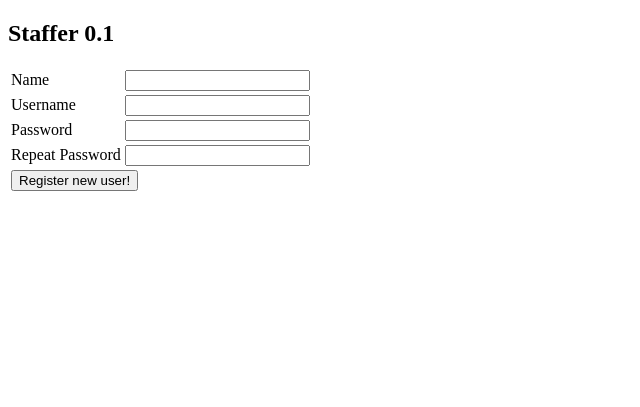
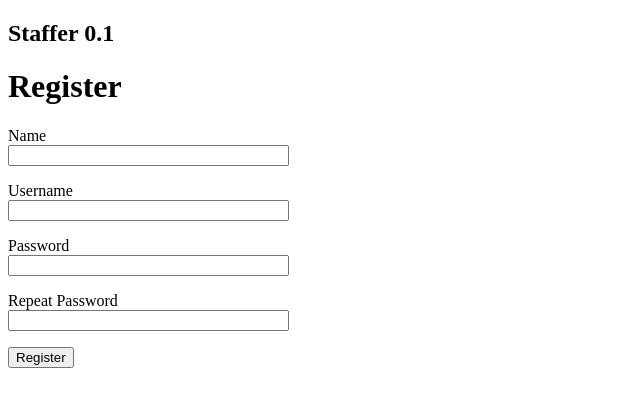
Before and after one commit to vlappala/Staffer, a Flask app: page /registration/new/ in a window 1280 px wide. Shown: the top 407 px of the page, without its empty margins (0-640 px from the left). Run offline with Flask 2, Linux system fonts and the light colour scheme.

Commit message:
Registration working!

```diff
--- a/application/registration/forms.py
+++ b/application/registration/forms.py
@@ -13,7 +13,7 @@ class RegistrationForm(FlaskForm):
     password = PasswordField('Password', [validators.DataRequired()])
     password2 = PasswordField(
         'Repeat Password', [validators.DataRequired(), validators.EqualTo('password')])
-    # submit = SubmitField('Register')
+    submit = SubmitField('Register')
 
     def validate_username(self, username):
         user = User.query.filter_by(username=username.data).first()
--- a/application/registration/views.py
+++ b/application/registration/views.py
@@ -11,27 +11,41 @@ from application.auth.models import User
 from dateutil import parser
 from datetime import *
 
-@app.route("/registration/new/")
+@app.route("/registration/new/", methods=["GET", "POST"])
 def registration_form():
     # wanha: return render_template("shows/new.html")
-    return render_template("registration/new.html", form = RegistrationForm())
+    # return render_template("registration/new.html", form = RegistrationForm())
 
-@app.route("/registration/", methods=["POST"])
-def registration_create():
 
-    form = RegistrationForm(request.form)
+    form = RegistrationForm()
+    if form.validate_on_submit():
+        user = User(name=form.name.data, username=form.username.data, password=form.password.data)
+        # user.set_password(form.password.data)
+        db.session.add(user)
+        db.session.commit()
+        # flash('Congratulations, you are now a registered user!')
+        return redirect(url_for("auth_login"))
+    return render_template("registration/new.html", title='Register', form=form)
 
-    # if not form.validate():
-    #     print("Pöö")
-    #     return render_template("registration/new.html", form = form)
+# @app.route("/registration/", methods=["POST"])
+# def registration_create():
 
-    n_name = form.name.data
-    n_uname = form.username.data
-    n_passw = form.password.data
+#     form = RegistrationForm(request.form)
 
-    n_user = User(n_name, n_uname, n_passw)
+#     # print("pass1: "+form.password.data)
 
-    db.session().add(n_user)
-    db.session().commit()
+#     if not form.validate_on_submit():
+#         print("Pöö")
+#         # print("pass1: "+form.password.data)
+#         return render_template("registration/new.html", form = form)
 
-    return redirect(url_for("index"))
+#     n_name = form.name.data
+#     n_uname = form.username.data
+#     n_passw = form.password.data
+
+#     n_user = User(n_name, n_uname, n_passw)
+
+#     db.session().add(n_user)
+#     db.session().commit()
+
+#     return redirect(url_for("index"))
--- a/application/templates/registration/new.html
+++ b/application/templates/registration/new.html
@@ -1,79 +1,38 @@
 {% extends "regtemplate.html" %}
 
 {% block body %}
+    <h1>Register</h1>
+    <form action="" method="post">
+        {{ form.hidden_tag() }}
+        <p>
+          {{ form.name.label }}<br>
+          {{ form.name(size=32) }}<br>
+          {% for error in form.name.errors %}
+          <span style="color: red;">[{{ error }}]</span>
+          {% endfor %}
+      </p>
+        <p>
+            {{ form.username.label }}<br>
+            {{ form.username(size=32) }}<br>
+            {% for error in form.username.errors %}
+            <span style="color: red;">[{{ error }}]</span>
+            {% endfor %}
+        </p>
 
-<form method="POST" action="{{ url_for('registration_create') }}">
-  <table>
-
-    <tr>
-      <td>
-        {{ form.name.label }}
-      </td>
-      <td>
-        {{ form.name }}
-      </td>
-      <td>
-        <ul>
-          {% for error in form.name.errors %}
-          <li>{{ error }}</li>
-          {% endfor %}
-        </ul>
-      </td>
-    </tr>
-    <tr>
-<td>
-  {{ form.username.label }}
-</td>
-<td>
-  {{ form.username }}
-</td>
-<td>
-  <ul>
-    {% for error in form.username.errors %}
-    <li>{{ error }}</li>
-    {% endfor %}
-  </ul>
-</td>
-    </tr>
-
-    <tr>
-        <td>
-          {{ form.password.label }}
-        </td>
-        <td>
-          {{ form.password }}
-        </td>
-        <td>
-          <ul>
+        <p>
+            {{ form.password.label }}<br>
+            {{ form.password(size=32) }}<br>
             {% for error in form.password.errors %}
-            <li>{{ error }}</li>
+            <span style="color: red;">[{{ error }}]</span>
             {% endfor %}
-          </ul>
-        </td>
-    </tr>
-
-    <tr>
-        <td>
-          {{ form.password2.label }}
-        </td>
-        <td>
-          {{ form.password2 }}
-        </td>
-        <td>
-          <ul>
+        </p>
+        <p>
+            {{ form.password2.label }}<br>
+            {{ form.password2(size=32) }}<br>
             {% for error in form.password2.errors %}
-            <li>{{ error }}</li>
+            <span style="color: red;">[{{ error }}]</span>
             {% endfor %}
-          </ul>
-        </td>
-    </tr>
-
-
-    <tr>
-<td colspan="2">
-  <input type="submit" value="Register new user!"/>
-</td>
-    </tr>
-</form>
-
+        </p>
+        <p>{{ form.submit() }}</p>
+    </form>
 {% endblock %}
```
Also changed, not shown: application/shows.db.
